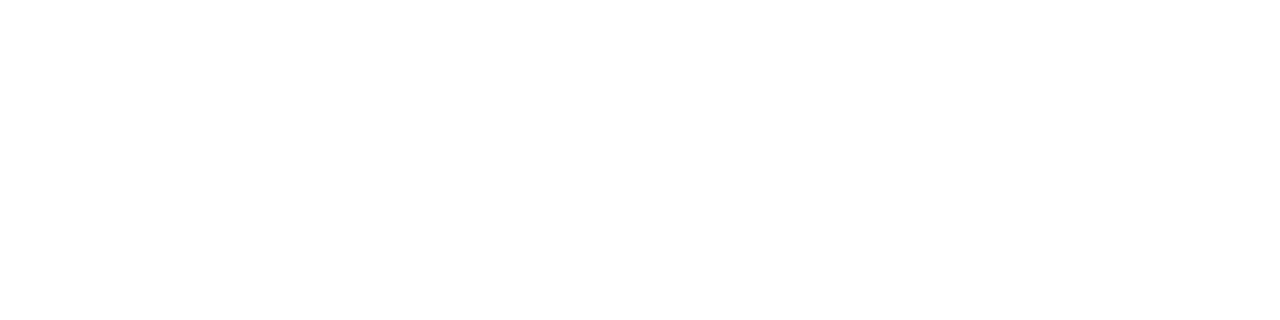
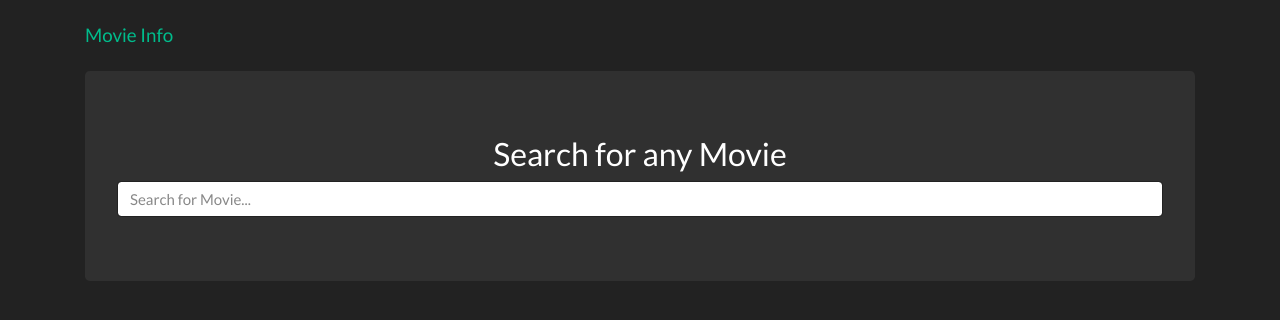
Before and after one commit to benhendriks/08_jquery, a plain HTML site: page movie_info/index.html in a window 1280 px wide. Drawn offline with nearby package versions, Linux system fonts and the light colour scheme.

Commit message:
Worked on html and page styling

```diff
--- a/movie_info/index.html
+++ b/movie_info/index.html
@@ -4,8 +4,32 @@
   <meta charset="UTF-8">
   <meta name="viewport" content="width=device-width, initial-scale=1.0">
   <title>Movie Info</title>
+  <link rel="stylesheet" href="https://bootswatch.com/4/darkly/bootstrap.min.css">
+  <link rel="stylesheet" href="css/style.css">
 </head>
 <body>
+  <nav class="navbar navbar-default">
+    <div class="container">
+      <div class="navbar-header">
+        <a class="navbar-brand" href="index.html">Movie Info</a>
+      </div>
+    </div>
+  </nav>
 
+  <div class="container">
+    <div class="jumbotron">
+      <h3 class="text-center">Search for any Movie</h3>
+      <form id="searchForm">
+        <input type="text" class="form-control" id="searchText" placeholder="Search for Movie...">
+      </form>
+    </div>
+  </div>
+  <div class="container">
+    <div id="movies" class="row"></div>
+  </div>
+
+  <script src="https://code.jquery.com/jquery-3.5.1.min.js" integrity="sha256-9/aliU8dGd2tb6OSsuzixeV4y/faTqgFtohetphbbj0=" crossorigin="anonymous"></script>
+  <script src="https://cdn.jsdelivr.net/npm/axios/dist/axios.min.js"></script>
+  <script src="js/main.js"></script>
 </body>
 </html>
```
